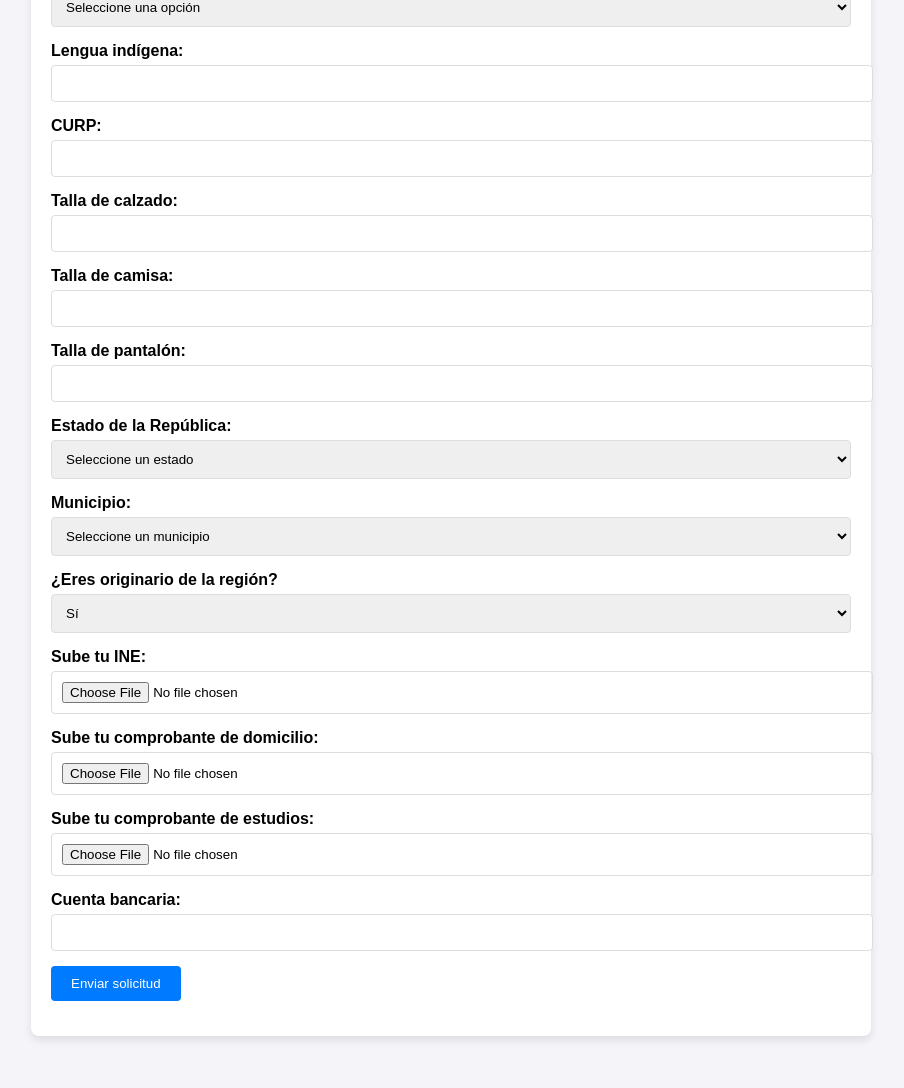
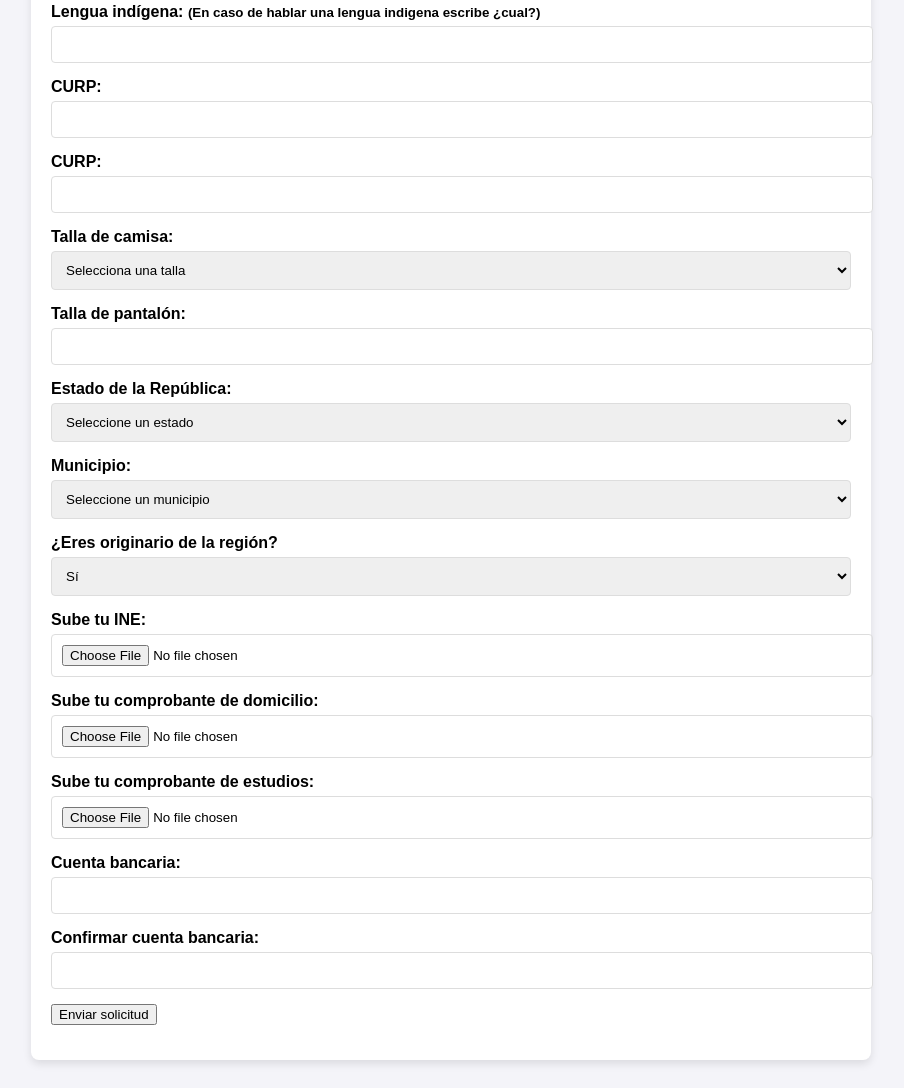
Before and after one commit to BGIA1/FEPI, a plain HTML site: page Proyecto/index.html in a window 1280 px wide. Shown: the part 540-1628 px from the top of the page, without its empty margins (189-1093 px from the left). Before the commit the page ends 1604 px from the top, so only its background shows below. Drawn offline with nearby package versions, Linux system fonts and the light colour scheme; no server answers.

Commit message:
Update index.html

```diff
--- a/Proyecto/index.html
+++ b/Proyecto/index.html
@@ -50,38 +50,82 @@
 </head>
 <body>
     <script>
-		const supabaseUrl = 'https://cqvlrkpsafdazotfprgz.supabase.co';
+        const supabaseUrl = 'https://cqvlrkpsafdazotfprgz.supabase.co';
         const supabaseKey = 'eyJhbGciOiJIUzI1NiIsInR5cCI6IkpXVCJ9.eyJpc3MiOiJzdXBhYmFzZSIsInJlZiI6ImNxdmxya3BzYWZkYXpvdGZwcmd6Iiwicm9sZSI6ImFub24iLCJpYXQiOjE3MzYzMDUwODUsImV4cCI6MjA1MTg4MTA4NX0.s0HUZhvxsPZxWvv2aAsz5RF_yPmUPdauSbEktDGGE6Y';
         const supaClient = supabase.createClient(supabaseUrl, supabaseKey);
 
+        async function enviarFormulario() {
+            // Obtener los valores de los campos del formulario
+            const nombre = document.getElementById('nombre').value.trim();
+            const fechaNacimiento = document.getElementById('fecha_nacimiento').value.trim();
+            const telefono = document.getElementById('telefono').value.trim();
+            const correo = document.getElementById('correo').value.trim();
+            const curp = document.getElementById('curp').value.trim();
+            const nacionalidad = document.getElementById('nacionalidad').value.trim();
+            const estudiosConcluidos = document.getElementById('estudios_concluidos').value.trim();
+            const gradoEstudios = document.getElementById('grado_estudios').value.trim() || null;
+            const lenguaIndigena = document.getElementById('lengua_indigena').value.trim() || null;
+            const calzado = document.getElementById('calzado').value.trim();
+            const talla_camisa = document.getElementById('talla_camisa').value.trim();
+            const talla_pantalon = document.getElementById('talla_pantalon').value.trim();
+            const estado = document.getElementById('estado').value.trim();
+            const municipio = document.getElementById('municipio').value.trim();
+            const cuenta_bancaria = document.getElementById('cuenta_bancaria').value.trim();
 
-        async function obtenerDatos() {
-            const { data, error } = await supaClient.from('usuarios').select('*');
-            if (error) {
-                console.error('Error:', error);
-            } else {
-                console.log('Usuarios:', data);
+            // Validar que todos los campos obligatorios estén llenos
+            if (!nombre || !fechaNacimiento || !telefono || !correo || !curp || !nacionalidad || !estudiosConcluidos || !calzado || !talla_camisa || !talla_pantalon || !estado || !municipio || !cuenta_bancaria) {
+                alert('Necesitas llenar todos los campos para continuar');
+                return;
+            }
+
+            // Crear un objeto con los datos a enviar
+            const datosAspirante = {
+                nombre,
+                fechaNacimiento,
+                telefono,
+                correo,
+                curp,
+                nacionalidad,
+                estudiosConcluidos,
+                gradoEstudios,
+                lenguaIndigena,
+                calzado,
+                talla_camisa,
+                talla_pantalon,
+                estado,
+                municipio,
+                cuenta_bancaria,
+            };
+
+            // Subir los datos a la tabla "aspirantes" en la base de datos
+            try {
+                const { data, error } = await supaClient.from('aspirantes').insert([datosAspirante]);
+                if (error) {
+                    console.error('Error al subir los datos:', error);
+                    alert('Ocurrió un error al enviar tus datos. Intenta nuevamente.');
+                } else {
+                    alert('Has concluido tu registro satisfactoriamente');
+                }
+            } catch (err) {
+                console.error('Error inesperado:', err);
+                alert('Error inesperado al enviar los datos. Por favor, intenta más tarde.');
             }
         }
-
-        obtenerDatos();
-
     </script>
 
     <div class="container">
         <h1>Formulario Aspirante</h1>
-        <form action="http://localhost:8080/guardar" method="POST"></form>
         <!--<form action="/submit_form" method="POST" enctype="multipart/form-data">-->
             <!-- Nombre completo -->
             <div class="form-group">
-                <label for="nombre">Nombre completo:</label>
+                <label for="nombre">Nombre completo:<small>(Empezando por apellido paterno)</small></label>
                 <input type="text" id="nombre" name="nombre" required>
             </div>
 
             <!-- Fecha de nacimiento -->
             <div class="form-group">
-                <label for="fecha_nacimiento">Fecha de nacimiento (YYYY-MM-DD):</label>
-                <input type="text" id="fecha_nacimiento" name="fecha_nacimiento" pattern="\d{4}-\d{2}-\d{2}" placeholder="YYYY-MM-DD" required>
+                <label for="fecha_nacimiento">Fecha de nacimiento:</label>
+                <input type="date" id="fecha_nacimiento" required>
             </div>
 
             <!-- Número telefónico -->
@@ -135,26 +179,39 @@
 
             <!-- Lengua indígena -->
             <div class="form-group">
-                <label for="lengua_indigena">Lengua indígena:</label>
-                <input type="text" id="lengua_indigena" name="lengua_indigena">
+                <label for="lengua_indigena">Lengua indígena: <small>(En caso de hablar una lengua indigena escribe ¿cual?)</small></label>
+                <input type="text" id="lengua_indigena">
             </div>
 
             <!-- CURP -->
             <div class="form-group">
                 <label for="curp">CURP:</label>
-                <input type="text" id="curp" name="curp" maxlength="18" minlength="18" required>
+                <input type="text" id="curp" name="curp" class="form-control" oninput="this.value = this.value.toUpperCase();" />
             </div>
 
-            <!-- Calzado -->
+            <!-- CURP -->
             <div class="form-group">
-                <label for="calzado">Talla de calzado:</label>
-                <input type="number" id="calzado" name="calzado" required>
+                <label for="curp">CURP:</label>
+                <input type="text" id="curp" name="curp" class="form-control"
+                    maxlength="18"
+                    pattern="[A-Z]{18}"
+                    oninput="this.value = this.value.toUpperCase();"
+                    title="Debe ingresar solo 18 letras mayúsculas"
+                    required />
             </div>
 
             <!-- Talla de camisa -->
             <div class="form-group">
                 <label for="talla_camisa">Talla de camisa:</label>
-                <input type="text" id="talla_camisa" name="talla_camisa" required>
+                <select id="talla_camisa" name="talla_camisa" required>
+                    <option value="">Selecciona una talla</option>
+                    <option value="XS">XS</option>
+                    <option value="S">S</option>
+                    <option value="M">M</option>
+                    <option value="L">L</option>
+                    <option value="XL">XL</option>
+                    <option value="XXL">XXL</option>
+                </select>
             </div>
 
             <!-- Talla de pantalón -->
@@ -337,9 +394,18 @@
                 <input type="text" id="cuenta_bancaria" name="cuenta_bancaria" required>
             </div>
 
+            <!-- Confirmar cuenta bancaria -->
             <div class="form-group">
-                <input type="submit" value="Enviar solicitud">
+                <label for="confirmar_cuenta_bancaria">Confirmar cuenta bancaria:</label>
+                <input type="text" id="confirmar_cuenta_bancaria" name="confirmar_cuenta_bancaria" required>
             </div>
+
+            <form onsubmit="event.preventDefault(); enviarFormulario();">
+                <!-- Otros campos del formulario aquí -->
+                <div class="form-group">
+                    <button type="button" onclick="enviarFormulario()">Enviar solicitud</button>
+                </div>
+            </form>
         </form>
     </div>
 </body>
```
